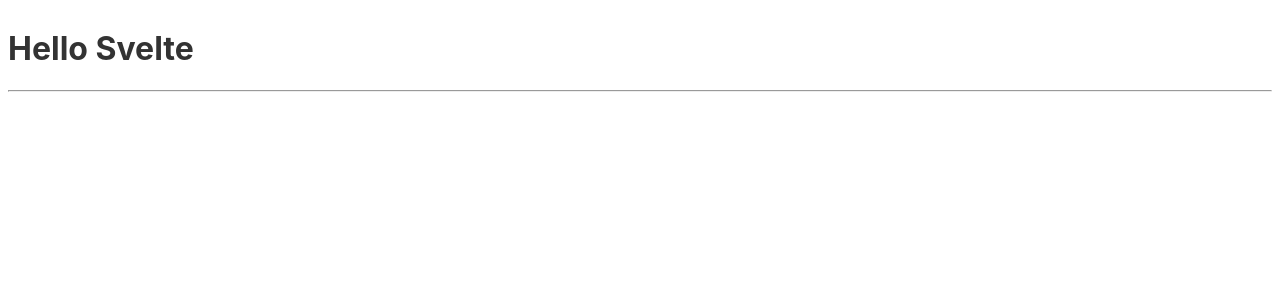
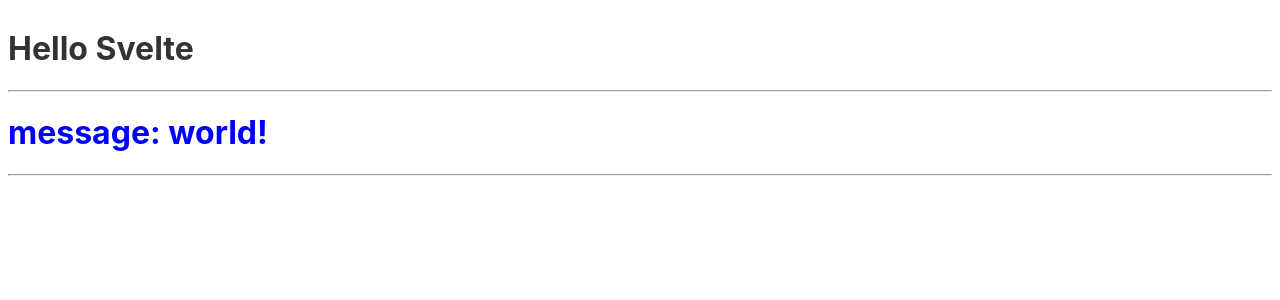
Before and after one commit to TeamTuesday/hello-svelte, a Svelte app: page / in a window 1280 px wide. Shown: the top 300 px of the page. Built offline with nearby package versions, Linux system fonts and the light colour scheme.

Commit message:
Component

```diff
--- a/src/App.svelte
+++ b/src/App.svelte
@@ -1,5 +1,10 @@
 <script>
+  import MyComponent from "./components/MyComponent.svelte";
 </script>
 
 <h1>Hello Svelte</h1>
 <hr />
+
+<!-- Component -->
+<MyComponent />
+<hr />
--- /dev/null
+++ b/src/components/MyComponent.svelte
@@ -0,0 +1,12 @@
+<!-- MyComponent.svelte -->
+<script>
+  const msg = "world";
+</script>
+
+<h1>message: {msg}!</h1>
+
+<style>
+  h1 {
+    color: blue;
+  }
+</style>
```
